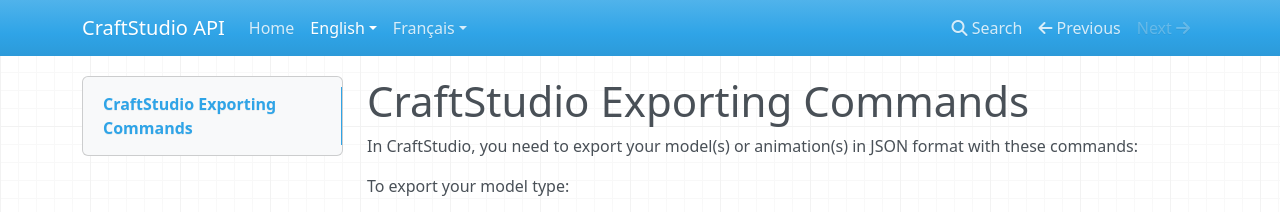
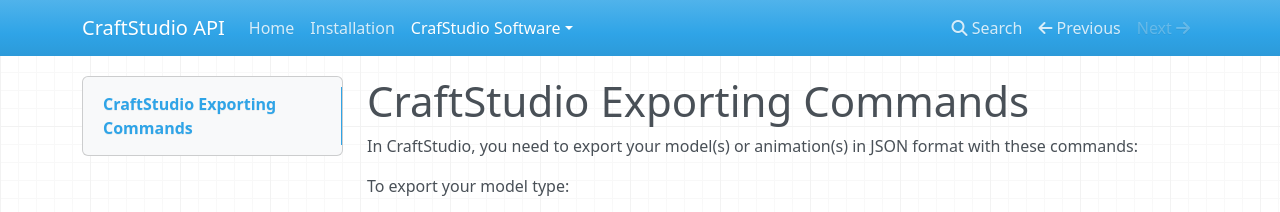
Before and after one commit to Leviathan-Studio/CraftStudio-API-Wiki, an MkDocs documentation site: the page built from docs/export-cs.md, in a window 1280 px wide. Shown: the top 212 px of the page. Built offline with MkDocs 1.6.1, drawn with Linux system fonts in a browser that asks for light colours; nearby versions of some CDN libraries; old or Windows-style settings are respelled for this version of MkDocs; some of the changed lines change nothing that is shown.

Commit message:
Update mkdocs.yml

```diff
--- a/mkdocs.yml
+++ b/mkdocs.yml
@@ -1,12 +1,10 @@
 site_name: CraftStudio API
 pages:
   - Home: 'index.md'
-  - English:
-    - CrafStudio Software:
-      - Exportation: 'export-cs.md'
-  - Français:
-    - Logiciel CraftStudio:
-      - Exportation: 'export-cs-fr.md'
+  - Installation: 'add-api-project.md'
+  - CrafStudio Software:
+    - Exportation: 'export-cs.md'
+
 
 theme: null
 theme_dir: 'craftstudio_theme'
```
